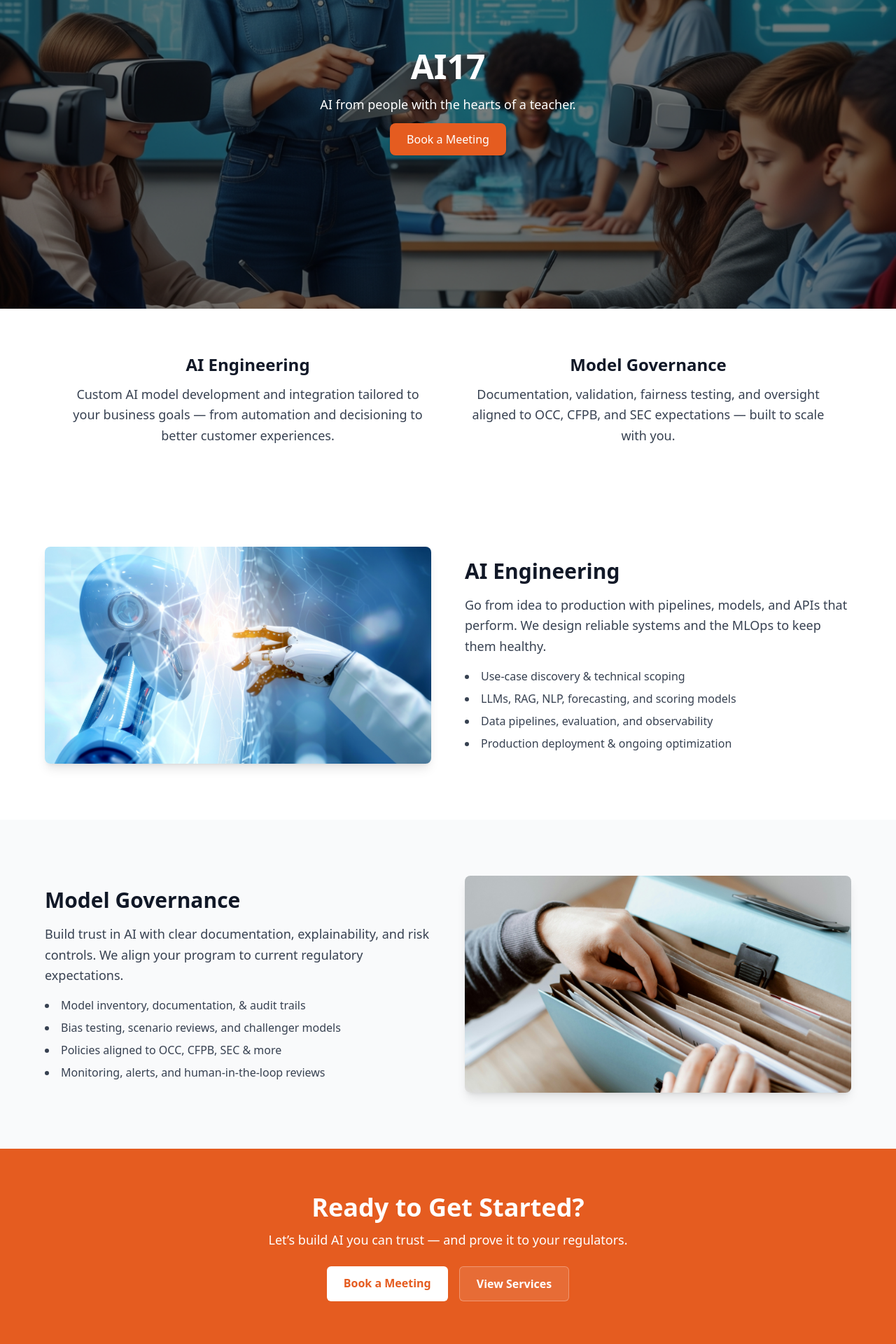
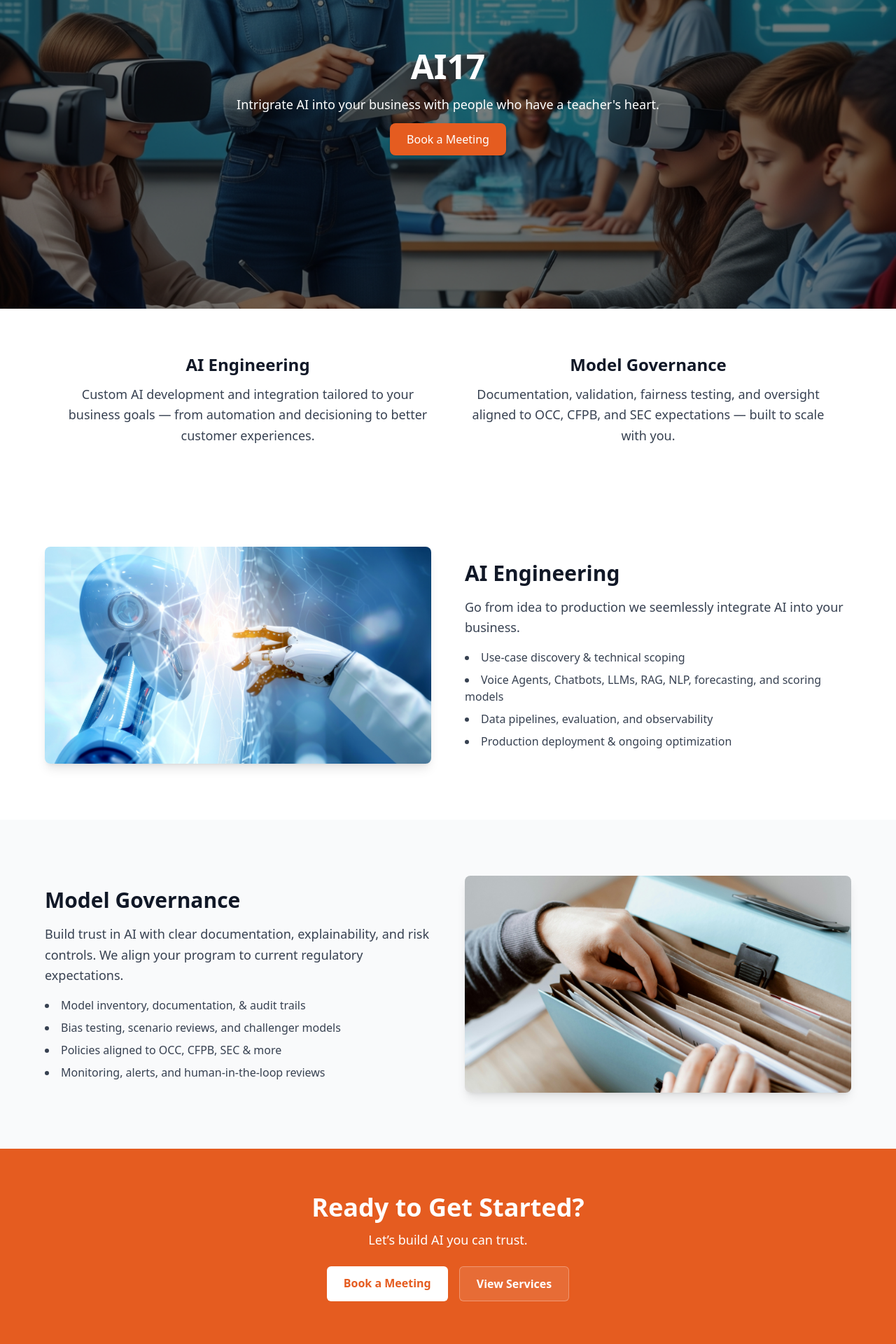
Before and after one commit to kettleson1/ai17-website, a React (Vite) app: page / in a window 1280 px wide. Shown: the part 240-2160 px from the top of the page at 70% size. Built offline with nearby package versions, Linux system fonts and the light colour scheme.

Commit message:
Add Netlify redirects to handle www.ai17

```diff
--- a/src/pages/Home.jsx
+++ b/src/pages/Home.jsx
@@ -24,7 +24,7 @@ export default function Home() {
         >
           <h1 className="text-5xl font-bold mb-4">AI17</h1>
           <p className="text-lg max-w-2xl mx-auto mb-6">
-            AI from people with the hearts of a teacher.
+            Intrigrate AI into your business with people who have a teacher's heart.
           </p>
           <Link
             to="/book"
@@ -47,7 +47,7 @@ export default function Home() {
           >
             <h3 className="text-2xl font-semibold mb-3 text-gray-900">AI Engineering</h3>
             <p className="text-gray-700 text-lg leading-relaxed">
-              Custom AI model development and integration tailored to your business goals —
+              Custom AI development and integration tailored to your business goals —
               from automation and decisioning to better customer experiences.
             </p>
           </motion.div>
@@ -87,12 +87,11 @@ export default function Home() {
           <div className="w-full md:w-1/2">
             <h3 className="text-3xl font-bold mb-4 text-gray-900">AI Engineering</h3>
             <p className="text-gray-700 text-lg leading-relaxed mb-4">
-              Go from idea to production with pipelines, models, and APIs that perform.
-              We design reliable systems and the MLOps to keep them healthy.
+              Go from idea to production we seemlessly integrate AI into your business.
             </p>
             <ul className="list-disc list-inside text-gray-700 space-y-2">
               <li>Use‑case discovery & technical scoping</li>
-              <li>LLMs, RAG, NLP, forecasting, and scoring models</li>
+              <li>Voice Agents, Chatbots, LLMs, RAG, NLP, forecasting, and scoring models</li>
               <li>Data pipelines, evaluation, and observability</li>
               <li>Production deployment & ongoing optimization</li>
             </ul>
@@ -137,7 +136,7 @@ export default function Home() {
       <section className="bg-[#E55C20] text-white py-16 text-center px-6">
         <h2 className="text-3xl md:text-4xl font-bold mb-3">Ready to Get Started?</h2>
         <p className="text-lg mb-6">
-          Let’s build AI you can trust — and prove it to your regulators.
+          Let’s build AI you can trust.
         </p>
         <div className="flex justify-center gap-4">
           <Link
```
Also changed, not shown: 1 other file (tests, documents, lock files or other folders).
